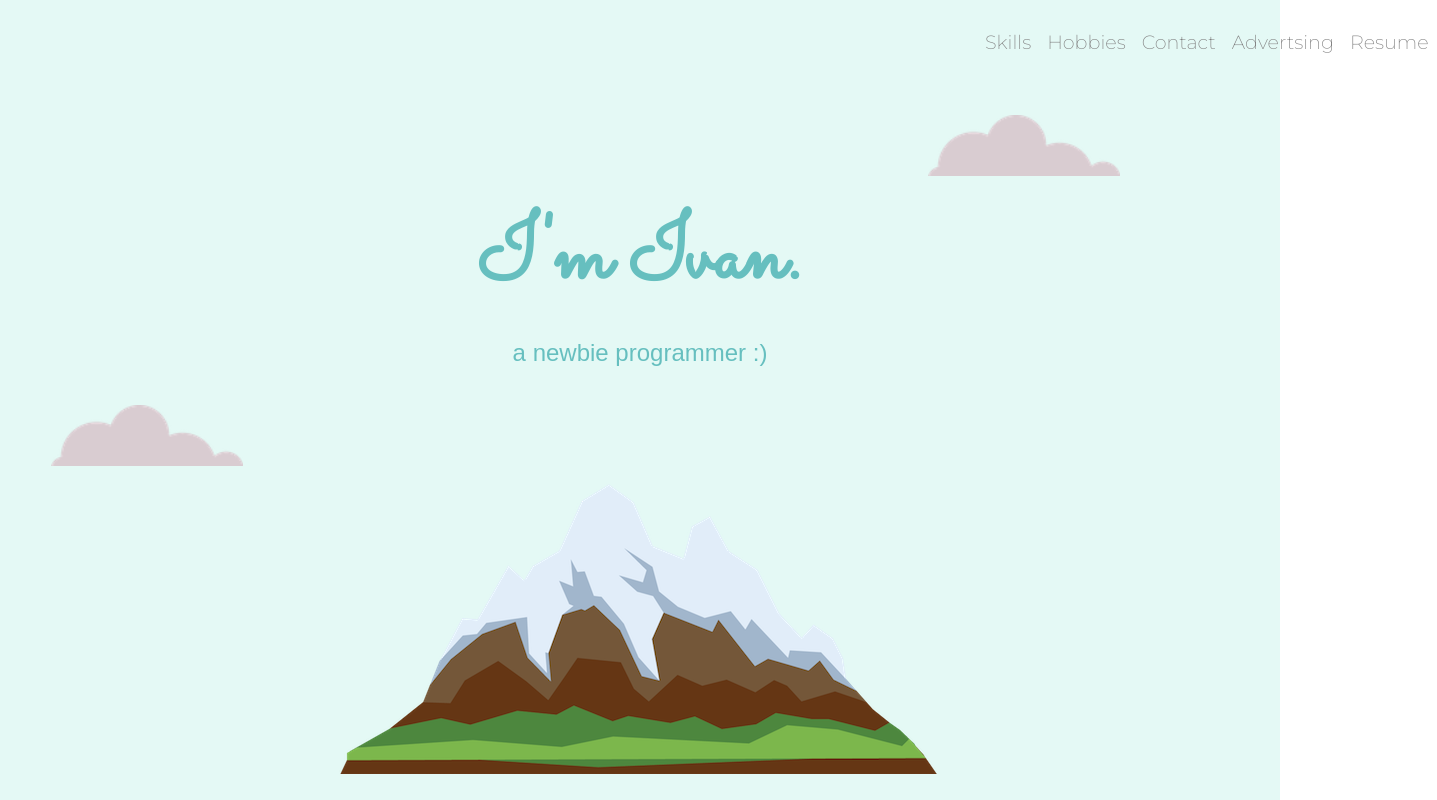
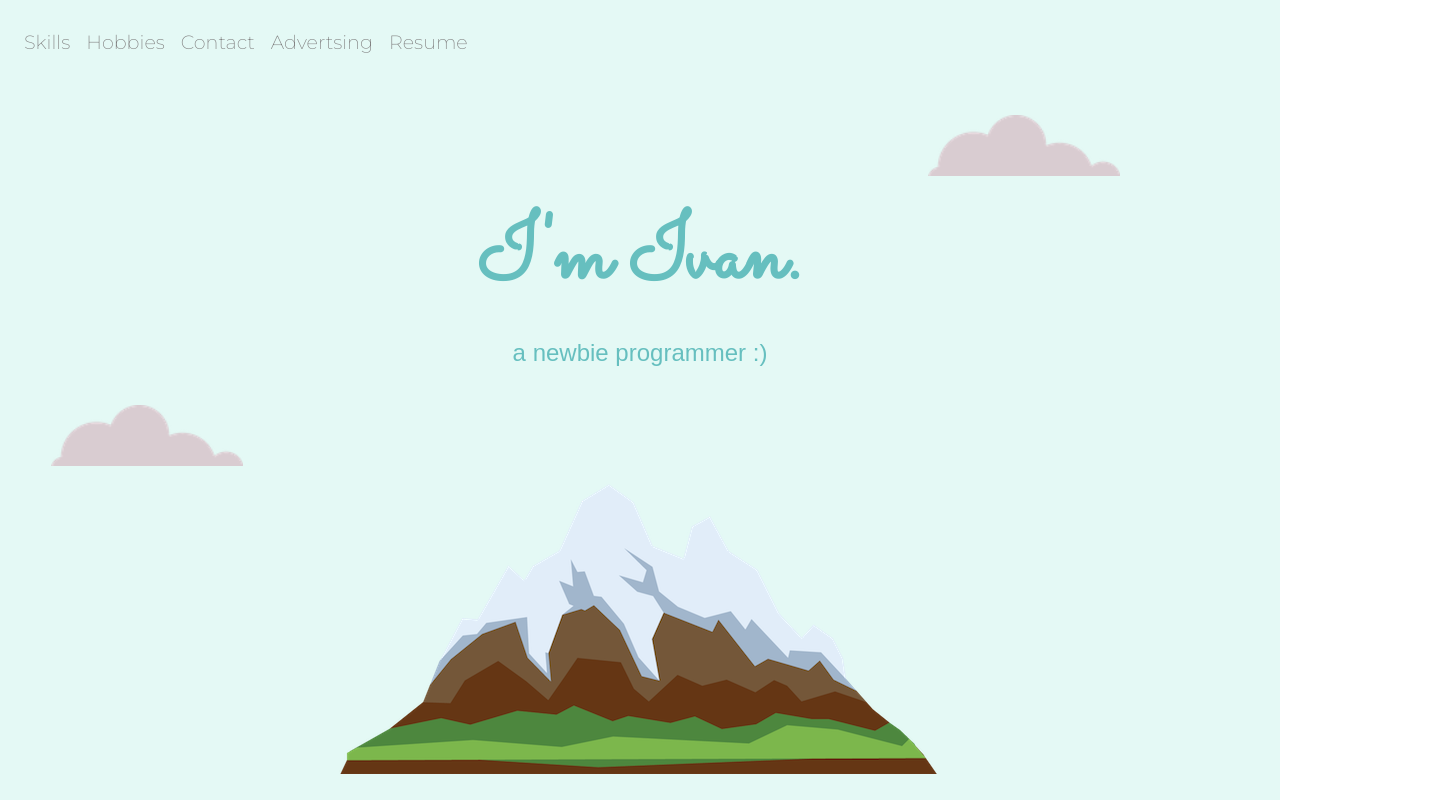
Before and after one commit to ivan2001kkk/E-portfolio, a plain HTML site: page index.html in a window 1280 px wide. Shown: the top 800 px of the page, 1437 px wide, since content can reach past the window. Drawn offline with nearby package versions, Linux system fonts and the light colour scheme.

Commit message:
Update styles.css

```diff
--- a/CSS/styles.css
+++ b/CSS/styles.css
@@ -17,7 +17,6 @@ hr {
 }
 
 .navbar-nav {
-  padding-left: 77%;
 }
 
 .nav-item {
```
